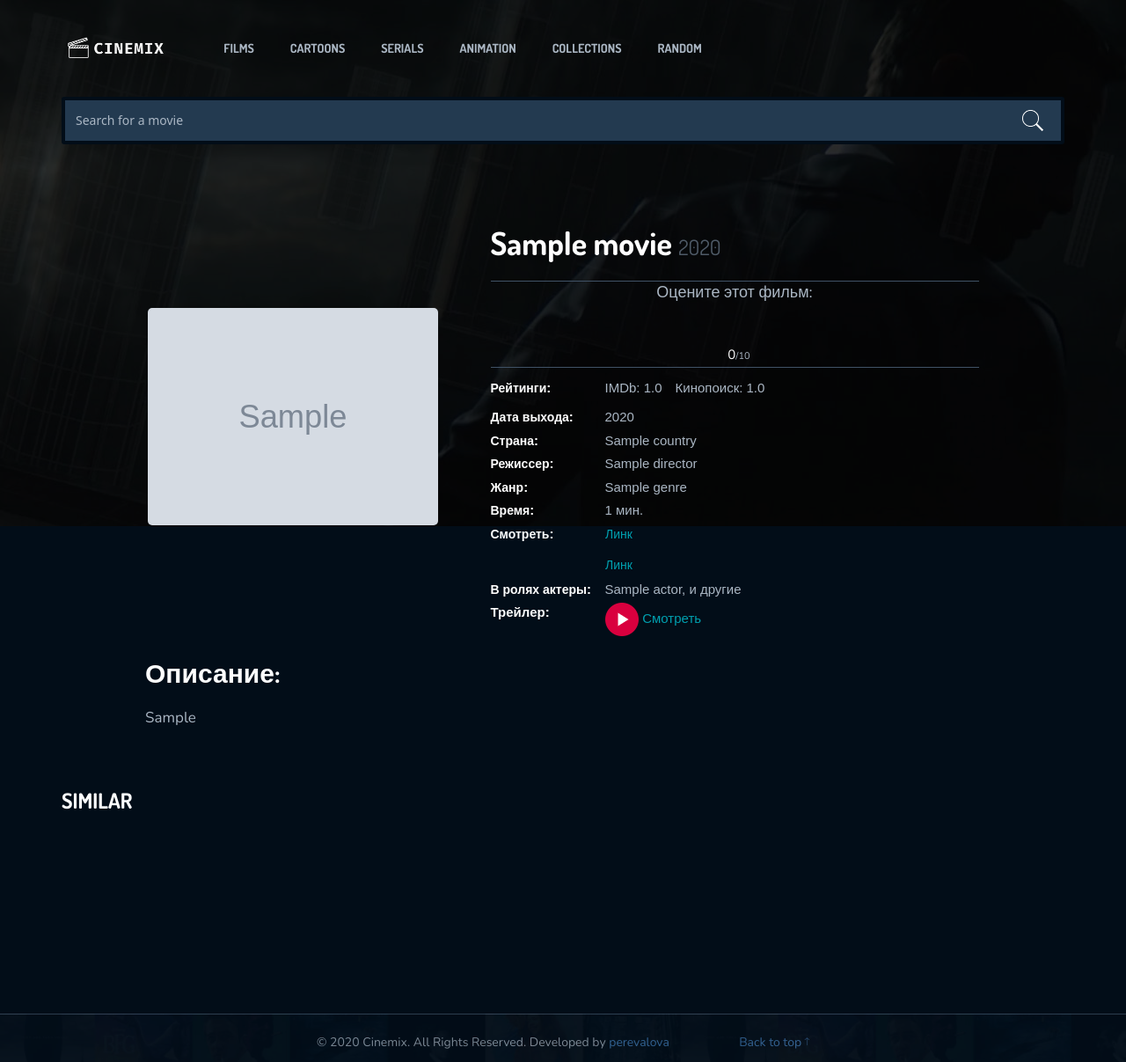
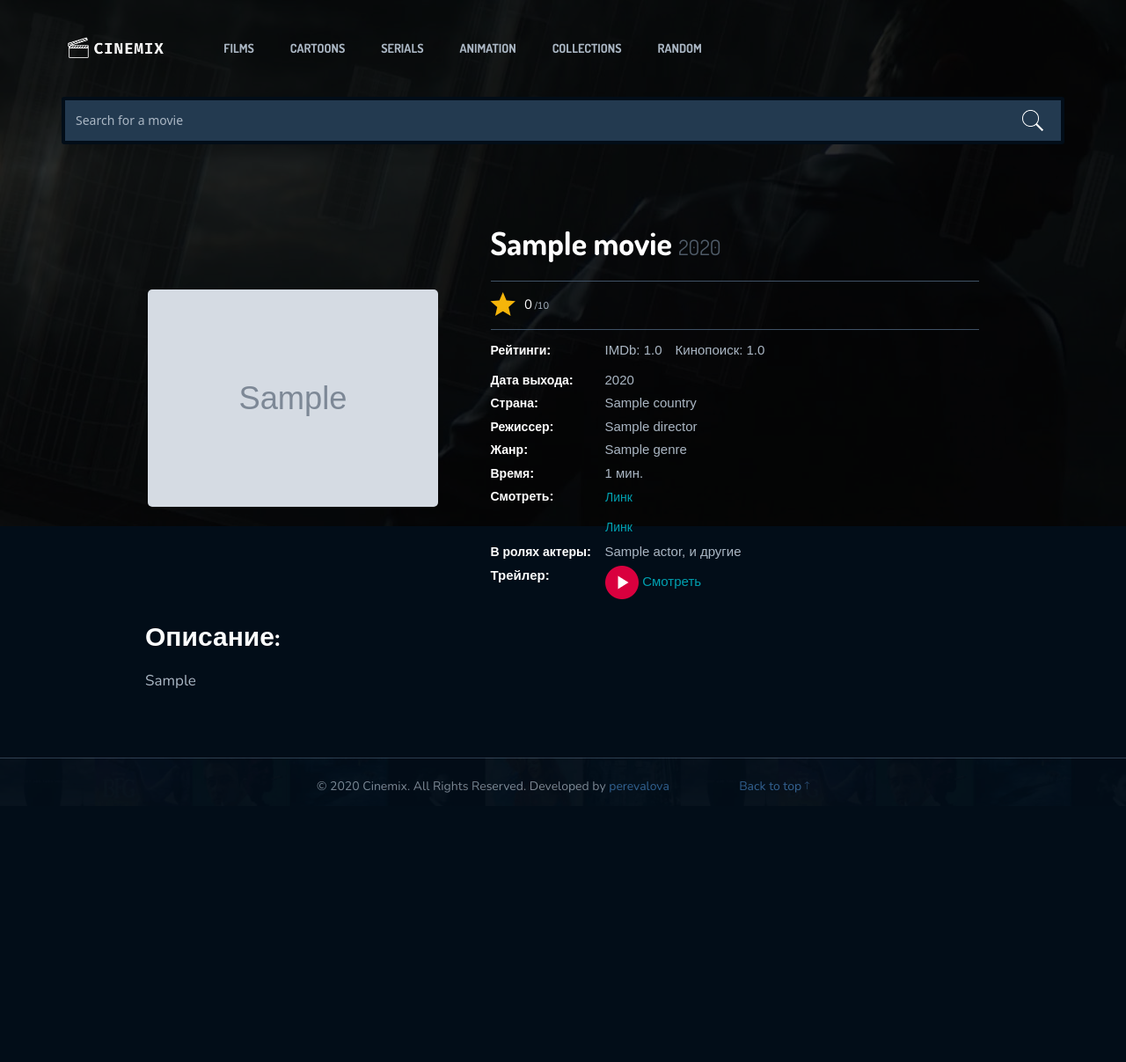
Before and after one commit to perevalova/cinemix, a Django app: a page that uses movie/templates/movie_detail.html in a window 1280 px wide. Shown: the whole page at 88% size. After the commit the page ends 901 px from the top, so only its background shows below. Run offline with Django 3.2, Linux system fonts and the light colour scheme; tables that the repository leaves empty hold one stand-in row (values such as "Sample post"); grey boxes marked "Sample" are stand-in pictures; some libraries are stand-ins or nearby versions; some web fonts are replaced.

Commit message:
fix detail movie template

```diff
--- a/movie/templates/movie_detail.html
+++ b/movie/templates/movie_detail.html
@@ -20,12 +20,11 @@
                     <div class="movie-single-ct main-content">
                         <h1 class="bd-hd">{{ object.title }}
                             <span>{{ object.year }}</span></h1>
-                        {% if user.username == 'admin' %}
+                        {% if request.user.is_superuser %}
                             <div class="social-btn">
                             <span class="btn go-to-admin"><a
                                     href="{% url 'admin:movie_movie_change' object.id %}">Change</a></span>
                             </div>
-                    {% endif %}
                             <div class="movie-rate">
                                 <!-- Rating Stars Box -->
                                 <div class='rating-stars text-center'>
@@ -44,6 +43,15 @@
                                     <p><span>{{ object.rating }}</span>/10</p>
                                 </div>
                             </div>
+                        {% else %}
+                            <div class="movie-rate">
+                                <div class="rate">
+                                    <i class="ion-android-star"></i>
+                                    <p><span>{{ object.rating }}</span> /10<br>
+                                    </p>
+                                </div>
+                            </div>
+                        {% endif %}
                         <table class="b-post__info">
                             <tbody>
                             <tr>
@@ -136,43 +144,43 @@
 			</div>
 		</div>
 	</div>
-    <div class="movie-items">
-	<div class="container">
-		<div class="row ipad-width">
-			<div class="col-md-8">
-				<div class="title-hd">
-					<h2>Similar</h2>
-				</div>
-				<div class="tabs">
-				    <div class="tab-content">
-				        <div id="tab1" class="tab active">
-				            <div class="row">
-				            	<div class="slick-multiItem">
-                                    {% for sim_movie in sim_movies %}
-				            		<div class="slide-it">
-				            			<div class="movie-item">
-					            			<div class="mv-img">
-					            				<img src="{{ sim_movie.image.url }}" alt="" width="185" height="284">
-					            			</div>
-					            			<div class="hvr-inner">
-					            				<a  href="{{ sim_movie.get_absolute_url }}"> Read more <i class="ion-android-arrow-dropright"></i> </a>
-					            			</div>
-					            			<div class="title-in">
-					            				<h6><a href="index.html#">{{ sim_movie.title }}</a></h6>
-					            				<p><i class="ion-android-star"></i><span>{{ sim_movie.imdb }}</span> /10</p>
-					            			</div>
-                                        </div>
-                                    {% endfor %}
-                                    </div>
-                                </div>
-                            </div>
-                        </div>
-                    </div>
-                </div>
-            </div>
-        </div>
-    </div>
-    </div>
+{#    <div class="movie-items">#}
+{#	<div class="container">#}
+{#		<div class="row ipad-width">#}
+{#			<div class="col-md-8">#}
+{#				<div class="title-hd">#}
+{#					<h2>Similar</h2>#}
+{#				</div>#}
+{#				<div class="tabs">#}
+{#				    <div class="tab-content">#}
+{#				        <div id="tab1" class="tab active">#}
+{#				            <div class="row">#}
+{#				            	<div class="slick-multiItem">#}
+{#                                    {% for sim_movie in sim_movies %}#}
+{#				            		<div class="slide-it">#}
+{#				            			<div class="movie-item">#}
+{#					            			<div class="mv-img">#}
+{#					            				<img src="{{ sim_movie.image.url }}" alt="" width="185" height="284">#}
+{#					            			</div>#}
+{#					            			<div class="hvr-inner">#}
+{#					            				<a  href="{{ sim_movie.get_absolute_url }}"> Read more <i class="ion-android-arrow-dropright"></i> </a>#}
+{#					            			</div>#}
+{#					            			<div class="title-in">#}
+{#					            				<h6><a href="index.html#">{{ sim_movie.title }}</a></h6>#}
+{#					            				<p><i class="ion-android-star"></i><span>{{ sim_movie.imdb }}</span> /10</p>#}
+{#					            			</div>#}
+{#                                        </div>#}
+{#                                    {% endfor %}#}
+{#                                    </div>#}
+{#                                </div>#}
+{#                            </div>#}
+{#                        </div>#}
+{#                    </div>#}
+{#                </div>#}
+{#            </div>#}
+{#        </div>#}
+{#    </div>#}
+{#    </div>#}
     </div>
 
 {% endblock %}
--- a/movie/templates/random_movie.html
+++ b/movie/templates/random_movie.html
@@ -37,7 +37,6 @@
                                     <p><span>{{ object.rating }}</span> /10<br>
                                     </p>
                                 </div>
-
                             </div>
                             <table class="b-post__info">
                                 <tbody>
```
Lines whose indentation alone changed are shown as unchanged.
